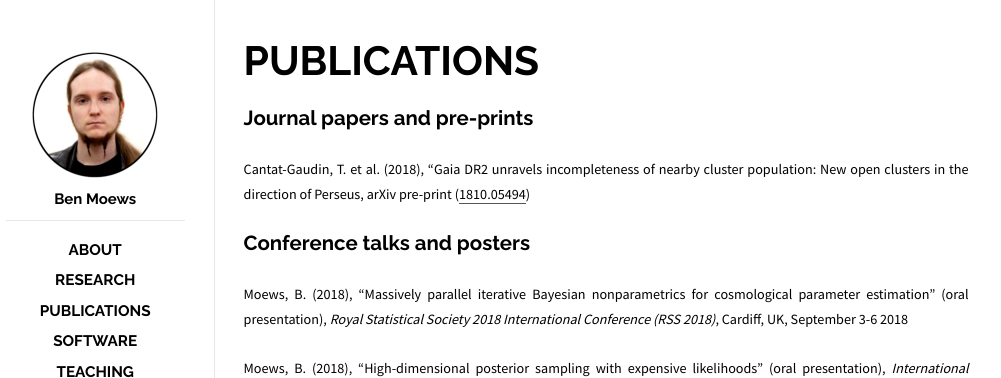
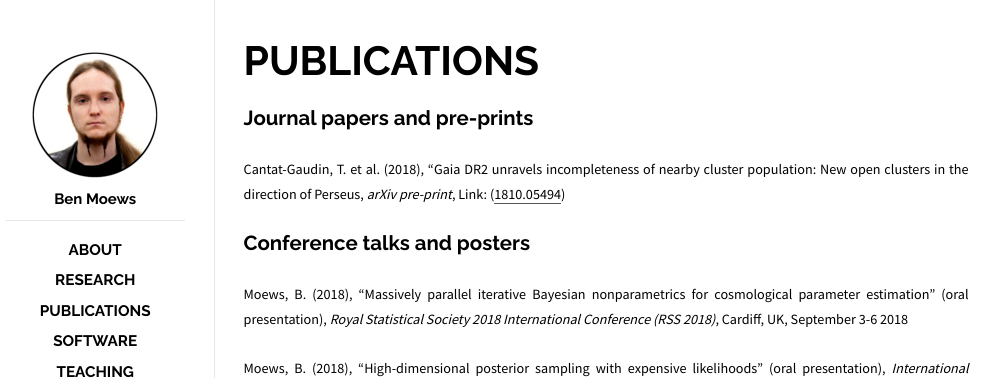
Before and after one commit to moews/moews.github.io, a Jekyll site: the page built from _posts/2017-03-25-publications.md, in a window 1280 px wide. Shown: the top 378 px of the page, without its empty margins (144-1145 px from the left). Built offline with Jekyll 4.4.1, drawn with Linux system fonts in a browser that asks for light colours.

Commit message:
Update 2017-03-25-publications.md

```diff
--- a/_posts/2017-03-25-publications.md
+++ b/_posts/2017-03-25-publications.md
@@ -8,7 +8,7 @@
 
 ## Journal papers and pre-prints
 
-<small>Cantat-Gaudin, T. et al. (2018), "Gaia DR2 unravels incompleteness of nearby cluster population: New open clusters in the direction of Perseus, arXiv pre-print ([1810.05494](https://arxiv.org/abs/1810.05494))</small>
+<small>Cantat-Gaudin, T. et al. (2018), "Gaia DR2 unravels incompleteness of nearby cluster population: New open clusters in the direction of Perseus, _arXiv pre-print_, Link: ([1810.05494](https://arxiv.org/abs/1810.05494))</small>
 
 ## Conference talks and posters
 
```
